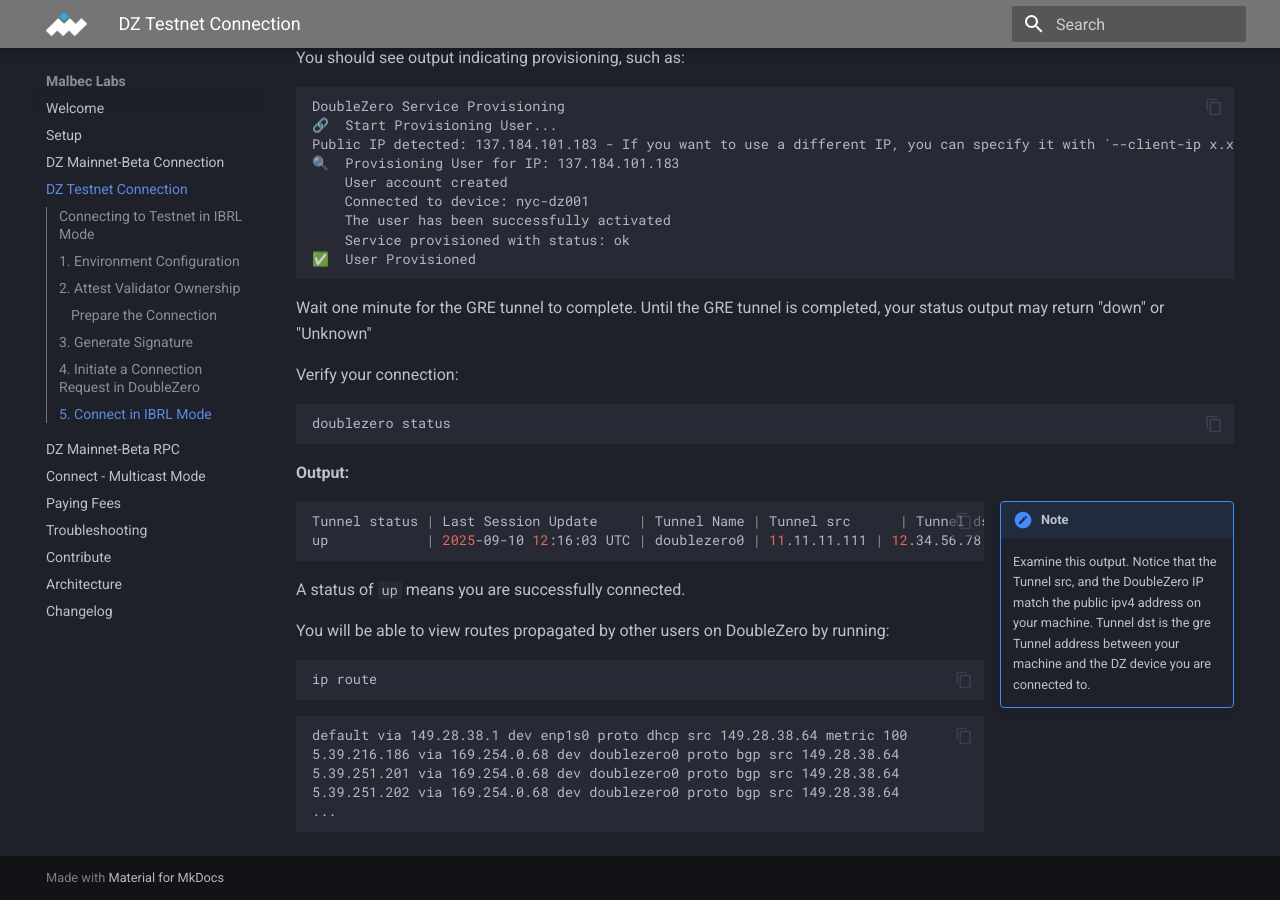
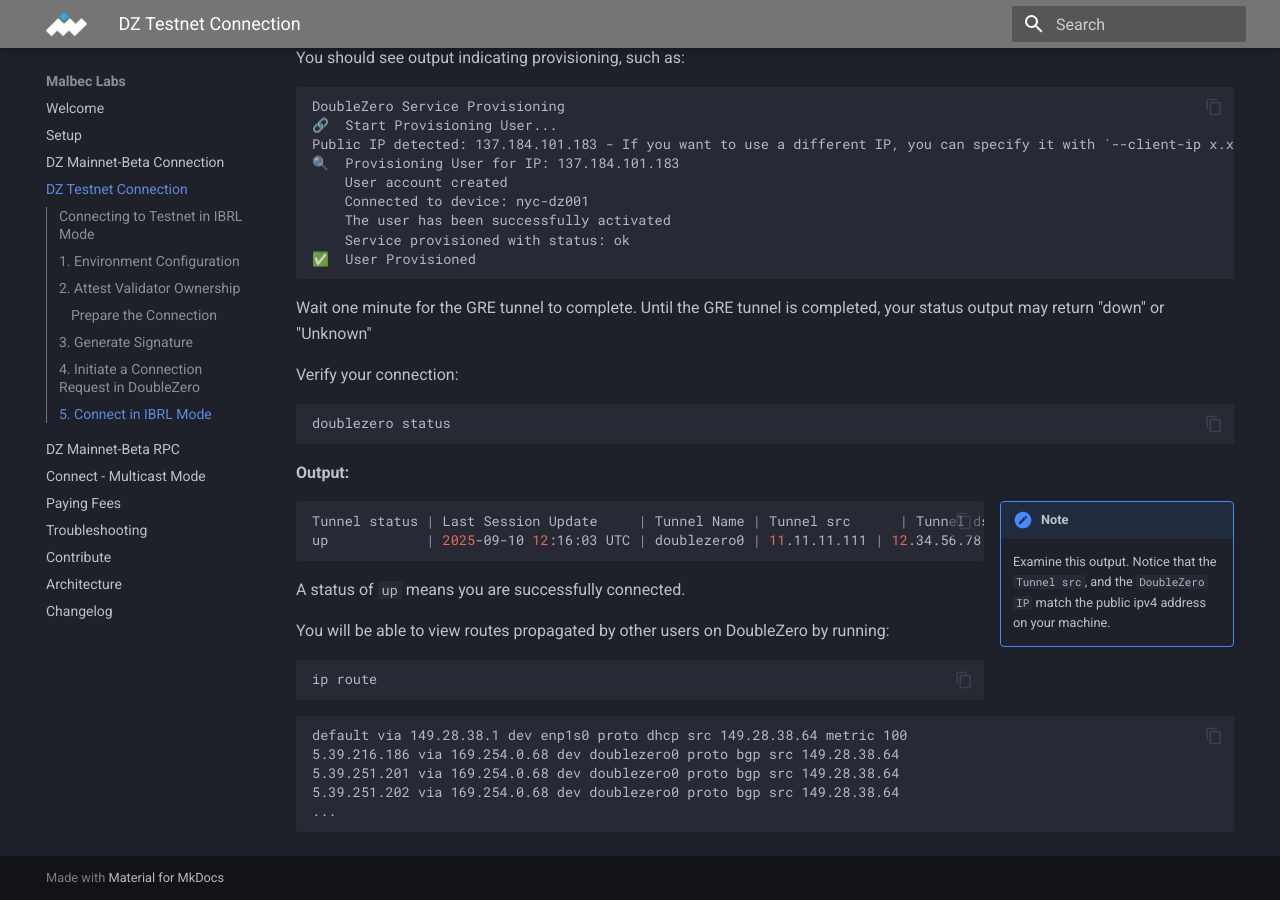
Before and after one commit to malbeclabs/docs, an MkDocs documentation site: the page built from docs/DZ Testnet Connection.md, in a window 1280 px wide and 900 px high, scrolled down 4256 px. Built offline with MkDocs 1.6.1 and Material for MkDocs 9.7.7, drawn with Linux system fonts in a browser that asks for light colours.

Commit message:
Update DZ Testnet Connection.md

````diff
--- a/docs/DZ Testnet Connection.md
+++ b/docs/DZ Testnet Connection.md
@@ -282,8 +282,8 @@
 
 **Output:**
 !!! note inline end
-    Examine this output. Notice that the Tunnel src, and the DoubleZero IP match the public ipv4 address on your machine.
-    Tunnel dst is the gre Tunnel address between your machine and the DZ device you are connected to.
+    Examine this output. Notice that the `Tunnel src`, and the `DoubleZero IP` match the public ipv4 address on your machine.
+    <!--`Tunnel dst` is the address of the DZ device you are connected to.-->
 
 ```bash
 Tunnel status | Last Session Update     | Tunnel Name | Tunnel src      | Tunnel dst   | DoubleZero IP   | User Type
````
